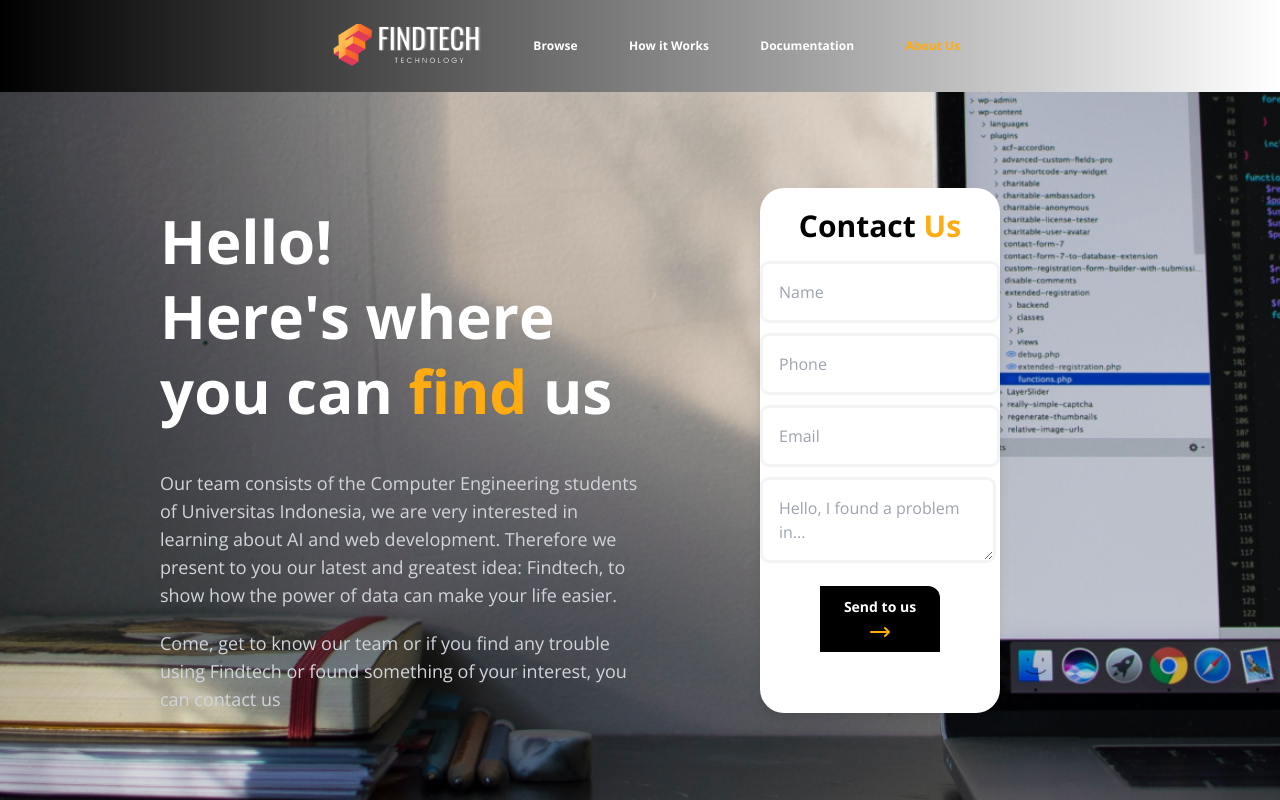
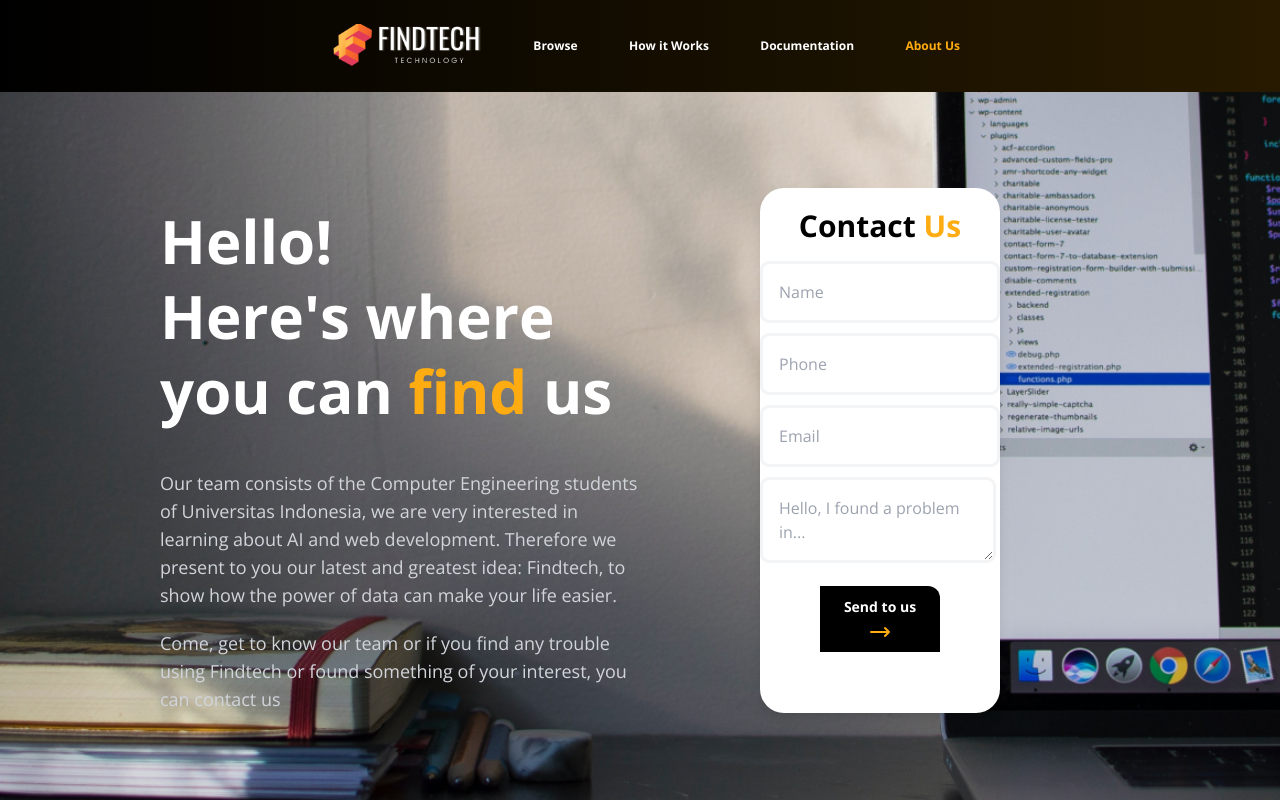
Before and after one commit to MajorQ/FindTech, a React (Create React App) app: page /about-us in a window 1280 px wide. Shown: the top 800 px of the page. Built offline with nearby package versions, Linux system fonts and the light colour scheme.

Commit message:
fix: bg navbar about us

```diff
--- a/src/pages/AboutUs.jsx
+++ b/src/pages/AboutUs.jsx
@@ -6,7 +6,7 @@ import AboutNavBar from '../components/about-us/NavBar';
 const AboutUs = () => {
 	return (
 		<div>
-			<header className="grid grid-cols-2 gap-y-16 px-80 bg-gradient-to-r from-black to-darkaccent">
+			<header className="grid grid-cols-2 gap-y-16 px-80 bg-gradient-to-r from-black to-accent_dark">
 				<AboutNavBar />
 			</header>
 			<div
```
